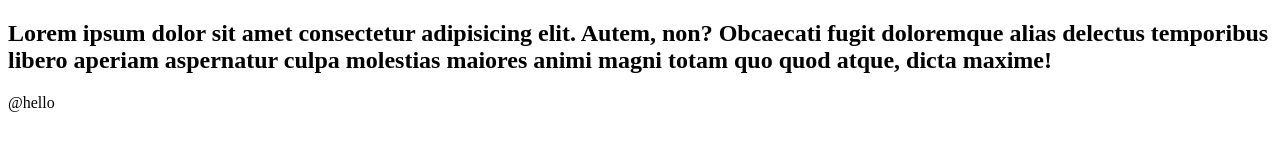
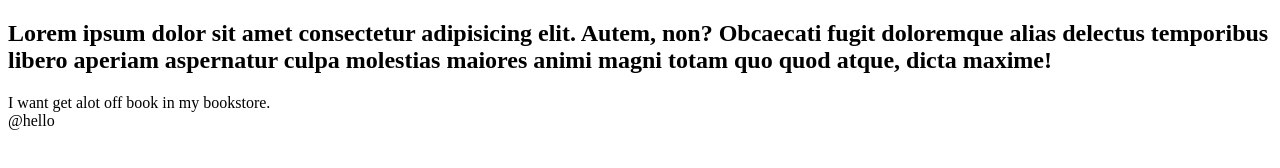
Before and after one commit to sokchea-boy/bookstore, a plain HTML site: page home.html in a window 1280 px wide. Drawn offline with Linux system fonts and the light colour scheme.

Commit message:
added class bookstore

```diff
--- a/home.html
+++ b/home.html
@@ -7,6 +7,9 @@
 </head>
 <body>
     <h2>Lorem ipsum dolor sit amet consectetur adipisicing elit. Autem, non? Obcaecati fugit doloremque alias delectus temporibus libero aperiam aspernatur culpa molestias maiores animi magni totam quo quod atque, dicta maxime!</h2>
+    <div class="bookstore">
+        I want get alot off book in my bookstore.
+    </div>
 </body>
 <footer>@hello</footer>
 </html>
```
